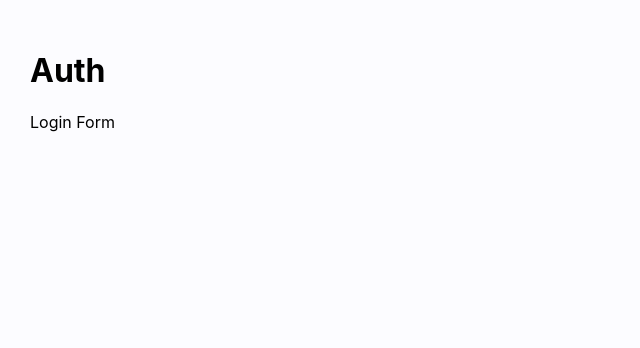
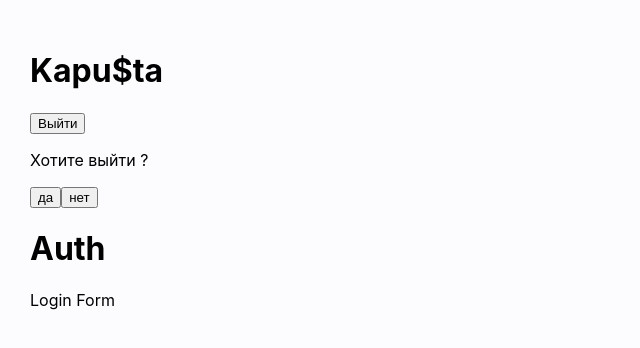
Before and after one commit to AlinaKotsiubynska/kapusta_ui, a React (Create React App) app: page /auth/login in a window 1280 px wide. Shown: the top 348 px of the page, without its empty margins (0-640 px from the left). Built offline with nearby package versions, Linux system fonts and the light colour scheme.

Commit message:
add header

```diff
--- a/src/components/App/App.jsx
+++ b/src/components/App/App.jsx
@@ -5,8 +5,7 @@ import { Context } from 'components/Context';
 import { AUTH, HOME } from 'helpers/constants/routes.constants';
 import { USER_CONTEXT_DEFAULT } from 'helpers/constants/contexst.constants';
 import s from './App.module.scss';
-// import Header from './Header';
-// import Modal from './../shared/Modal/Modal';
+import Header from 'components/Header/Header.jsx';
 
 export default function App() {
   const [userContext, setUserContext] = useState(USER_CONTEXT_DEFAULT);
@@ -14,6 +13,7 @@ export default function App() {
   return (
     <Context.Provider value={{ userContext, setUserContext }}>
       <div className={s.container}>
+        <Header />
         <Switch>
           <Route path={`/${AUTH}`}>
             <AuthPage />
--- a/src/components/Header/Header.jsx
+++ b/src/components/Header/Header.jsx
@@ -3,7 +3,7 @@ import React from 'react';
 import { useState } from 'react';
 // import Avatar from '';
 // import Container from '';
-import Modal from './Modal/Modal';
+import Modal from 'components/shared/Modal/Modal.jsx';
 
 export default function Header() {
   const [modalActive, setModalActive] = useState(true);
```
